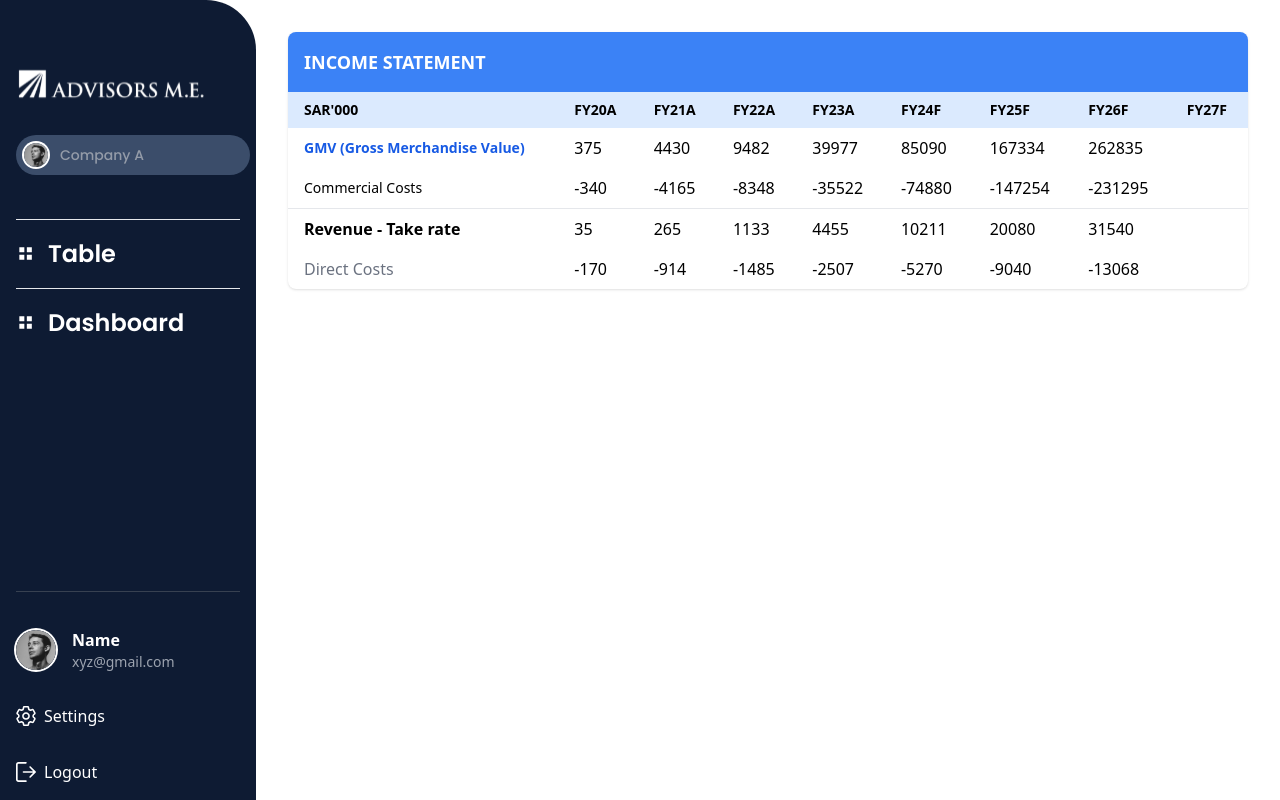
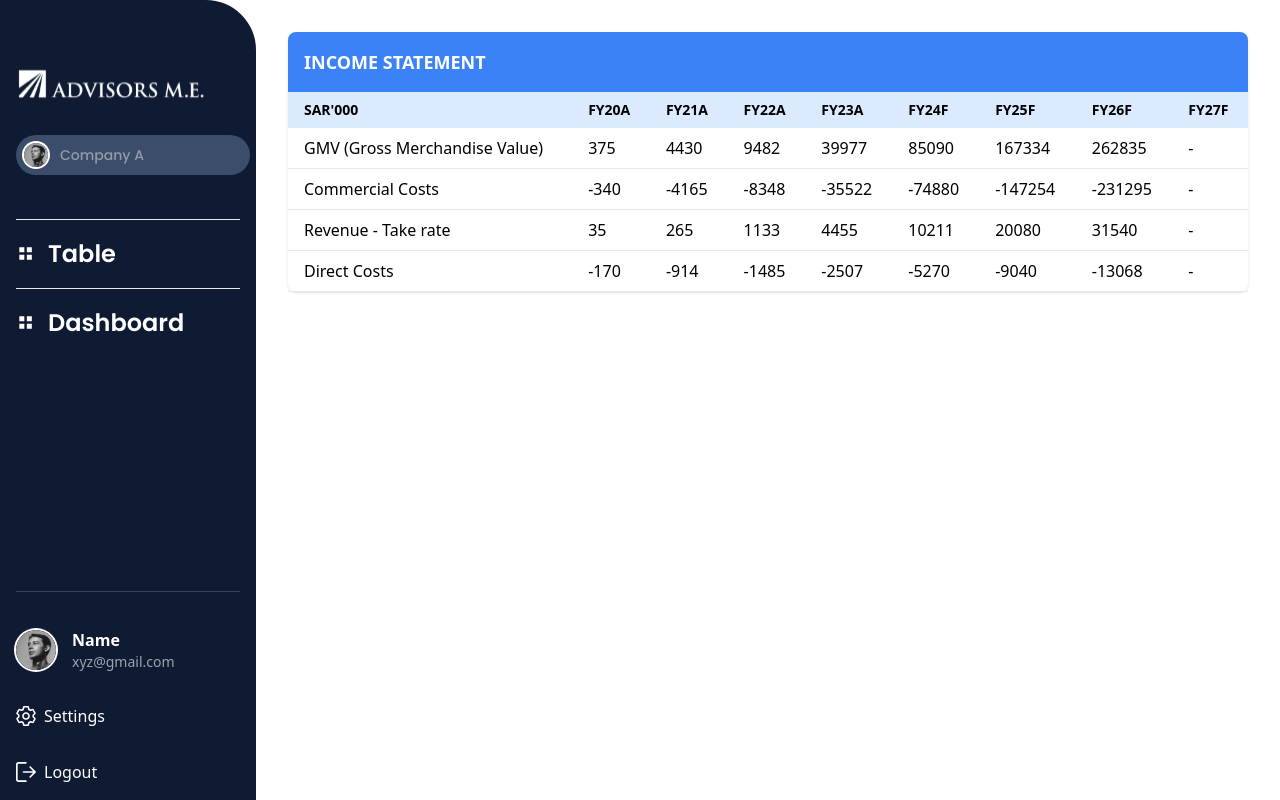
Before and after one commit to maazhussaini/Advisors-Product, a Next.js app in the folder Product1/: page /table in a window 1280 px wide. Built offline with nearby package versions, Linux system fonts and the light colour scheme; no server answers.

Commit message:
dynamic table

```diff
--- a/Product1/src/app/table/page.tsx
+++ b/Product1/src/app/table/page.tsx
@@ -2,12 +2,60 @@
 import React from "react";
 
 const Table = () => {
-    const x = 1;
+  // Dummy data
+  const data = [
+    {
+      "SAR'000": "GMV (Gross Merchandise Value)",
+      FY20A: 375,
+      FY21A: 4430,
+      FY22A: 9482,
+      FY23A: 39977,
+      FY24F: 85090,
+      FY25F: 167334,
+      FY26F: 262835,
+      FY27F: null,
+    },
+    {
+      "SAR'000": "Commercial Costs",
+      FY20A: -340,
+      FY21A: -4165,
+      FY22A: -8348,
+      FY23A: -35522,
+      FY24F: -74880,
+      FY25F: -147254,
+      FY26F: -231295,
+      FY27F: null,
+    },
+    {
+      "SAR'000": "Revenue - Take rate",
+      FY20A: 35,
+      FY21A: 265,
+      FY22A: 1133,
+      FY23A: 4455,
+      FY24F: 10211,
+      FY25F: 20080,
+      FY26F: 31540,
+      FY27F: null,
+    },
+    {
+      "SAR'000": "Direct Costs",
+      FY20A: -170,
+      FY21A: -914,
+      FY22A: -1485,
+      FY23A: -2507,
+      FY24F: -5270,
+      FY25F: -9040,
+      FY26F: -13068,
+      FY27F: null,
+    },
+  ];
+
+  // Extract column headers
+  const columns = Object.keys(data[0]);
 
   return (
-        <>
     <div className="w-full p-4">
-        <div className="max-w-7xl mx-auto bg-white  rounded-lg shadow">
+      <div className="max-w-7xl mx-auto bg-white rounded-lg shadow">
         {/* Header */}
         <div className="bg-blue-500 text-white font-bold text-lg p-4 rounded-t-lg">
           INCOME STATEMENT
@@ -15,90 +63,34 @@ const Table = () => {
 
         {/* Table */}
         <div className="overflow-x-auto">
-
-
           <table className="w-full text-left -collapse">
             {/* Table Head */}
             <thead className="bg-blue-100 text-sm uppercase">
               <tr>
-                  <th className="py-2 px-4 ">SAR'000</th>
-                  <th className="py-2 px-4 ">FY20A</th>
-                  <th className="py-2 px-4 ">FY21A</th>
-                  <th className="py-2 px-4 ">FY22A</th>
-                  <th className="py-2 px-4 ">FY23A</th>
-                  <th className="py-2 px-4 ">FY24F</th>
-                  <th className="py-2 px-4 ">FY25F</th>
-                  <th className="py-2 px-4 ">FY26F</th>
-                  <th className="py-2 px-4 ">FY27F</th>
+                {columns.map((col: any) => (
+                  <th key={col} className="py-2 px-4">
+                    {col}
+                  </th>
+                ))}
               </tr>
             </thead>
 
             {/* Table Body */}
             <tbody>
-                {/* GMV Section */}
-                <tr>
-                  <td className="py-2 px-4 font-bold text-left text-[14px] leading-[20px]"
-                  style={{ color: 'rgba(23, 90, 228, 1)' }}>
-
-                    GMV (Gross Merchandise Value)
+              {data.map((row: any, index: number) => (
+                <tr key={index} className="border-b">
+                  {columns.map((col) => (
+                    <td key={col} className="py-2 px-4">
+                      {row[col] !== null ? row[col] : "-"}
                     </td>
-
-                  <td className="py-2 px-4 ">375</td>
-                  <td className="py-2 px-4 ">4430</td>
-                  <td className="py-2 px-4 ">9482</td>
-                  <td className="py-2 px-4 ">39977</td>
-                  <td className="py-2 px-4 ">85090</td>
-                  <td className="py-2 px-4 ">167334</td>
-                  <td className="py-2 px-4 ">262835</td>
+                  ))}
                 </tr>
-
-                <tr className="border-b">
-               <td className="py-2 px-4 text-[14px] leading-[20px] font-normal text-black text-left">
-                    Commercial Costs
-                  </td>
-                  <td className="py-2 px-4 ">-340</td>
-                  <td className="py-2 px-4 ">-4165</td>
-                  <td className="py-2 px-4 ">-8348</td>
-                  <td className="py-2 px-4 ">-35522</td>
-                  <td className="py-2 px-4 ">-74880</td>
-                  <td className="py-2 px-4 ">-147254</td>
-                  <td className="py-2 px-4 ">-231295</td>
-                </tr>
-
-
-
-                {/* Revenue Section */}
-                <tr>
-                  <td className="py-2 px-4  font-semibold">
-                    Revenue - Take rate
-                  </td>
-                  <td className="py-2 px-4 ">35</td>
-                  <td className="py-2 px-4 ">265</td>
-                  <td className="py-2 px-4 ">1133</td>
-                  <td className="py-2 px-4 ">4455</td>
-                  <td className="py-2 px-4 ">10211</td>
-                  <td className="py-2 px-4 ">20080</td>
-                  <td className="py-2 px-4 ">31540</td>
-                </tr>
-                <tr>
-                  <td className="py-2 px-4  text-gray-500">
-                    Direct Costs
-                  </td>
-                  <td className="py-2 px-4 ">-170</td>
-                  <td className="py-2 px-4 ">-914</td>
-                  <td className="py-2 px-4 ">-1485</td>
-                  <td className="py-2 px-4 ">-2507</td>
-                  <td className="py-2 px-4 ">-5270</td>
-                  <td className="py-2 px-4 ">-9040</td>
-                  <td className="py-2 px-4 ">-13068</td>
-                </tr>
-
+              ))}
             </tbody>
           </table>
         </div>
       </div>
     </div>
-        </>
   );
 };
 
```
Also changed, not shown: 2 other files (tests, documents, lock files or other folders). Lines whose indentation alone changed are shown as unchanged.
